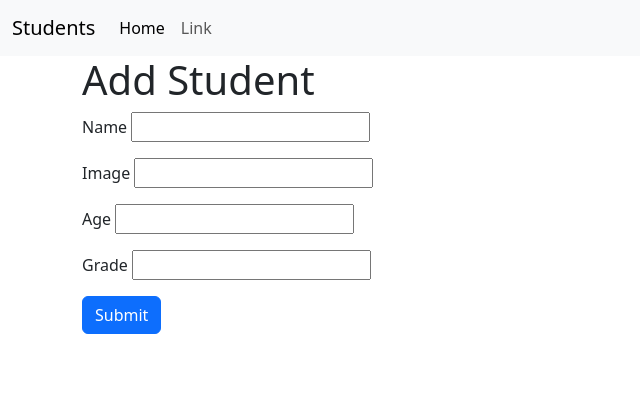
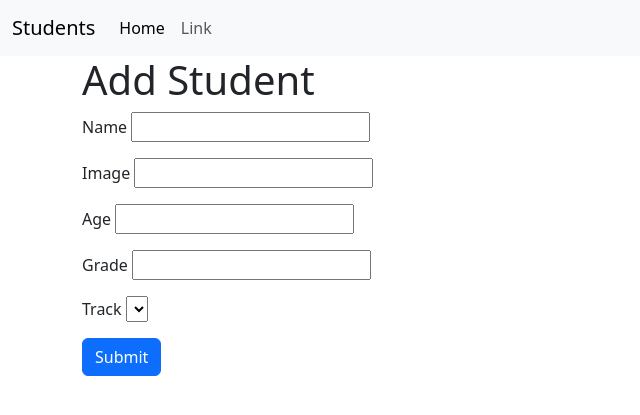
Before and after one commit to NohaAShehab/icc44-cu2-python-flask, a Flask app: page /students/createform in a window 1280 px wide. Shown: the top 415 px of the page, without its empty margins (0-640 px from the left). Run offline with Flask 3, Linux system fonts and the light colour scheme; data that the repository does not hold is empty; some libraries are stand-ins or nearby versions.

Commit message:
sql_alchmey wtf form choice field

```diff
--- a/app/students/forms.py
+++ b/app/students/forms.py
@@ -3,8 +3,13 @@
 from flask_wtf import FlaskForm
 from wtforms import  StringField, IntegerField
 from wtforms.validators import DataRequired
+from wtforms_sqlalchemy.fields import  QuerySelectField
+from app.models import Track
+
 class StudentForm(FlaskForm):
     name = StringField('Name', validators=[DataRequired()])
     image = StringField("Image")
     age = IntegerField("Age", validators=[DataRequired()])
     grade = IntegerField("Grade", validators=[DataRequired()])
+    # add track field --> one to many ---> get data from another model
+    track = QuerySelectField("Track", query_factory=lambda:Track.get_all_tracks())
--- a/app/students/views.py
+++ b/app/students/views.py
@@ -35,8 +35,13 @@ def create_student():
 
 @student_blueprint.route("/createform", methods=['GET', 'POST'],
                          endpoint='createform')
+def create_student_viaform():
+    form = StudentForm(request.form)
+    if request.method == 'POST' and form.validate():
+        print(request.form)
+        return "data"
+    elif request.method == 'GET':
 
-def create_student_viaform():
-    form = StudentForm()
-
-    return render_template("students/createform.html", form=form)
+        return render_template("students/createform.html", form=form)
+    else:
+        return "Errors"
--- a/app/templates/students/create.html
+++ b/app/templates/students/create.html
@@ -21,6 +21,7 @@
     <input type="number" name="grade" class="form-control"  >
   </div>
 
+
   <button type="submit" class="btn btn-primary">Submit</button>
 </form>
 
--- a/app/templates/students/createform.html
+++ b/app/templates/students/createform.html
@@ -5,6 +5,7 @@
 
 <!--{{form.name}}-->
 <form action="" method="POST">
+  {{form.csrf_token }}
   <div class="mb-3">
     {{form.name.label}}
       {{form.name}}
@@ -21,6 +22,11 @@
     {{form.grade.label}}
       {{form.grade}}
   </div>
+  <div class="mb-3">
+    {{form.track.label}}
+      {{form.track}}
+  </div>
+
   <button type="submit" class="btn btn-primary">Submit</button>
 </form>
 
```
